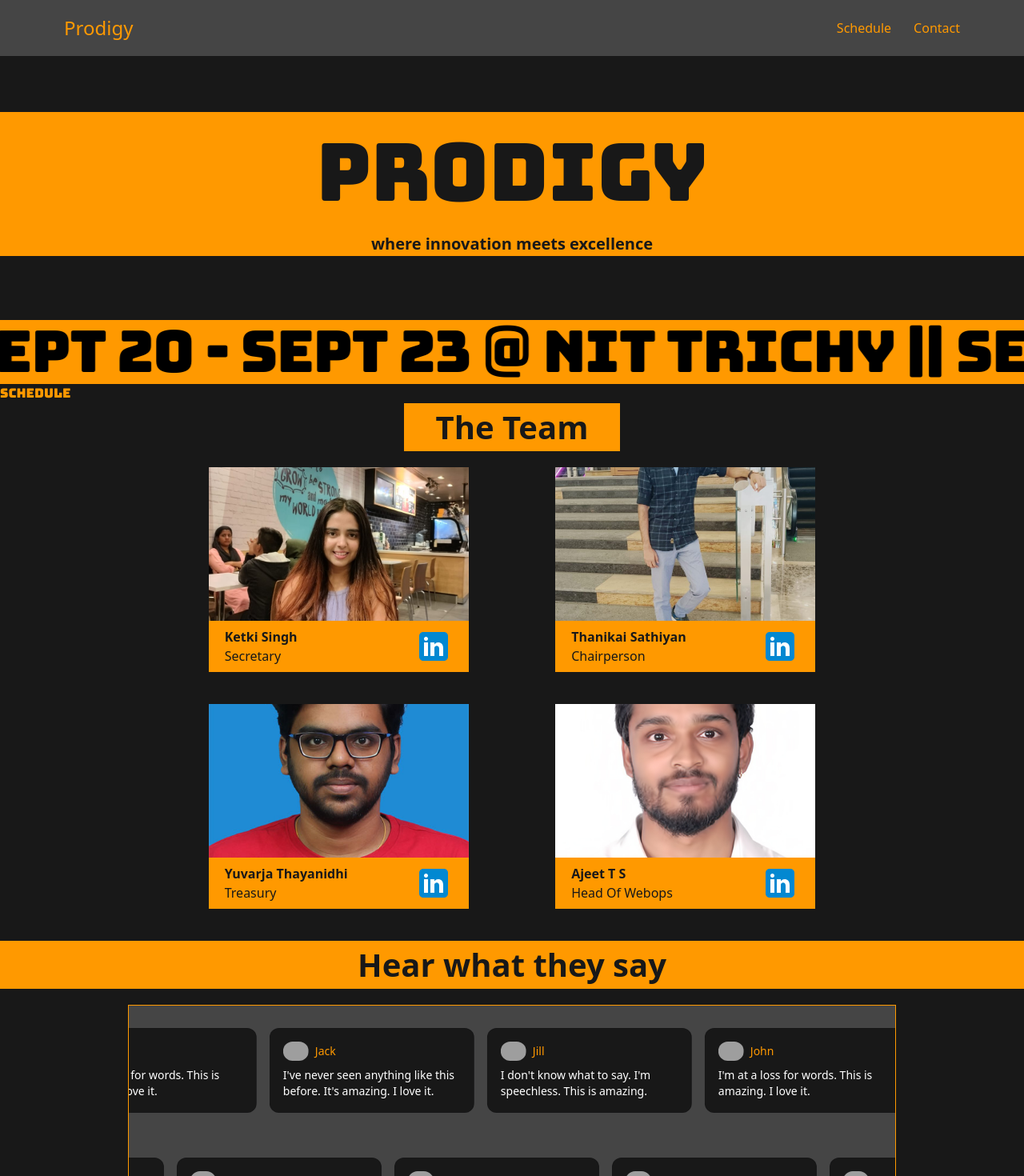
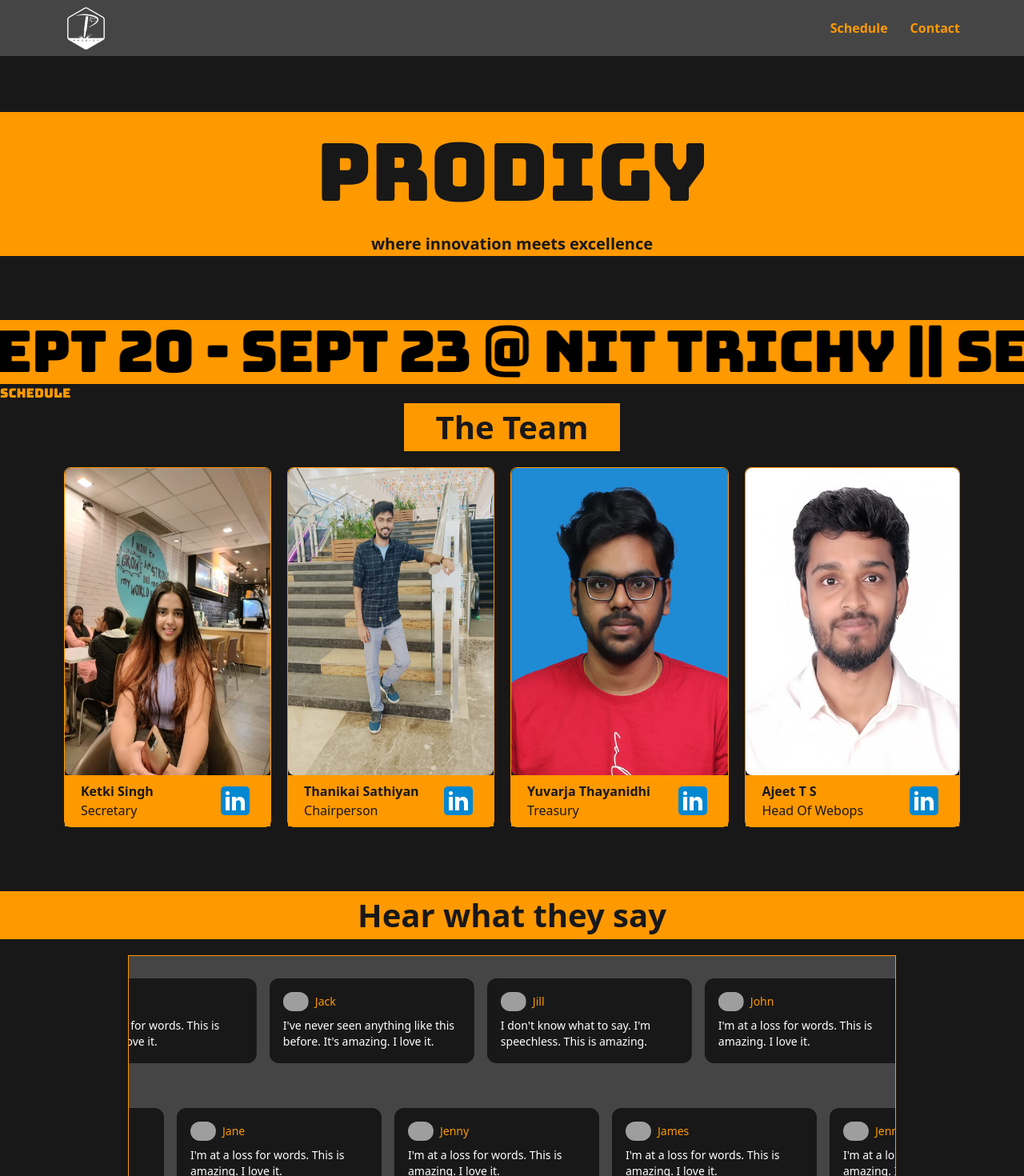
Before and after one commit to Ts-A/Prodigy-Webops, a React (Vite) app: page / in a window 1280 px wide. Shown: the top 1470 px of the page at 80% size. Built offline with nearby package versions, Linux system fonts and the light colour scheme; grey boxes are pictures that could not be loaded.

Commit message:
team modified

```diff
--- a/src/components/App.jsx
+++ b/src/components/App.jsx
@@ -9,7 +9,7 @@
 
 const App = () => {
   return (
-    <div className="flex flex-col min-h-full">
+    <div className="flex flex-col min-h-full bg-pr-s text-pr-p">
       <Navbar />
       <Hero />
       <InfiniteVenue />
--- a/src/components/ui/Footer.jsx
+++ b/src/components/ui/Footer.jsx
@@ -1,24 +1,6 @@
 const Footer = () => {
-  const footerSites = [
-    {
-      id: 1,
-      label: "github",
-      icon: "/assets/icons/github",
-    },
-    {
-      id: 2,
-      label: "linkedin",
-      icon: "/assets/icons/linkedin",
-    },
-    {
-      id: 3,
-      label: "instragram",
-      icon: "/assets/icons/instragram",
-    },
-  ];
-
   return (
-    <div className="mt-auto  bg-pr-t h-[50px] flex justify-center items-center text-center">
+    <div className="bg-pr-t h-[50px] flex justify-center items-center text-center">
       <span className="font-bold px-2">Made with ❤️ by Prodigy WebOps</span>
       <div className="divide-x divide-pr-s flex">
         <span>
--- a/src/components/ui/Navbar.jsx
+++ b/src/components/ui/Navbar.jsx
@@ -1,8 +1,10 @@
 const Navbar = () => {
   return (
     <div className="h-[70px] flex px-20 items-center mb-[70px] bg-pr-t">
-      <div className="grow text-2xl cursor-pointer">Prodigy</div>
-      <div className="flex gap-7">
+      <div className="grow text-[40px] cursor-pointer font-bold">
+        <img src="/assets/logo.png" alt="logo" />
+      </div>
+      <div className="flex gap-7 font-semibold">
         <nav className="cursor-pointer">Schedule</nav>
         <nav className="cursor-pointer">Contact</nav>
       </div>
--- a/src/components/ui/Schedule.jsx
+++ b/src/components/ui/Schedule.jsx
@@ -1,5 +1,9 @@
 const Schedule = () => {
-  return <div className="text-pr-p bg-pr-s bungee-regular">Schedule</div>;
+  return (
+    <div id="schedule" className="text-pr-p bg-pr-s bungee-regular">
+      Schedule
+    </div>
+  );
 };
 
 export default Schedule;
--- a/src/components/ui/Team.jsx
+++ b/src/components/ui/Team.jsx
@@ -31,18 +31,18 @@
   ];
 
   return (
-    <div className="flex flex-col items-center bg-pr-s">
+    <div className="flex flex-col items-center bg-pr-s mx-20">
       <div className="bg-pr-p text-pr-s font-bold text-[40px] px-10">
         The Team
       </div>
-      <div className="flex flex-row flex-wrap">
+      <div className="flex flex-col xl:flex-row gap-5">
         {members.map((member) => {
           return (
-            <div key={member.id} className="w-full md:w-1/2">
-              <div className="w-3/4 mx-auto my-5">
+            <div key={member.id}>
+              <div className="my-5 border border-pr-p rounded-lg">
                 <img
                   src={member.image}
-                  className="w-full h-48 object-cover"
+                  className="w-full h-96 rounded-lg"
                   alt={member.name}
                 />
                 <div className="px-5 py-2 flex justify-between text-pr-s bg-pr-p">
--- a/src/components/ui/Testimonial.jsx
+++ b/src/components/ui/Testimonial.jsx
@@ -102,7 +102,7 @@
 
 const Testimomial = () => {
   return (
-    <div className="bg-pr-s text-pr-p">
+    <div className="bg-pr-s text-pr-p my-10">
       <div className="text-center text-[40px] font-semibold my-5 bg-pr-p text-pr-s">
         Hear what they say
       </div>
```
